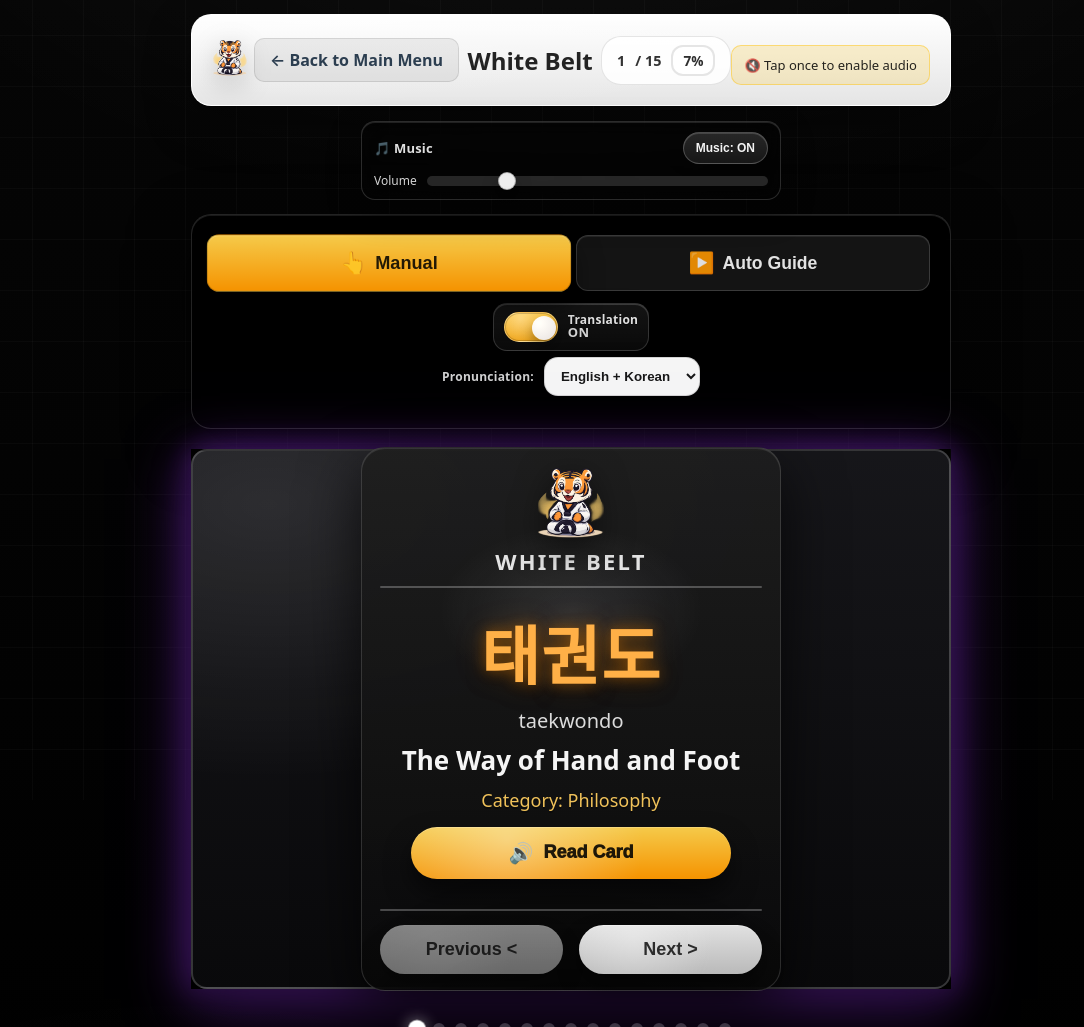
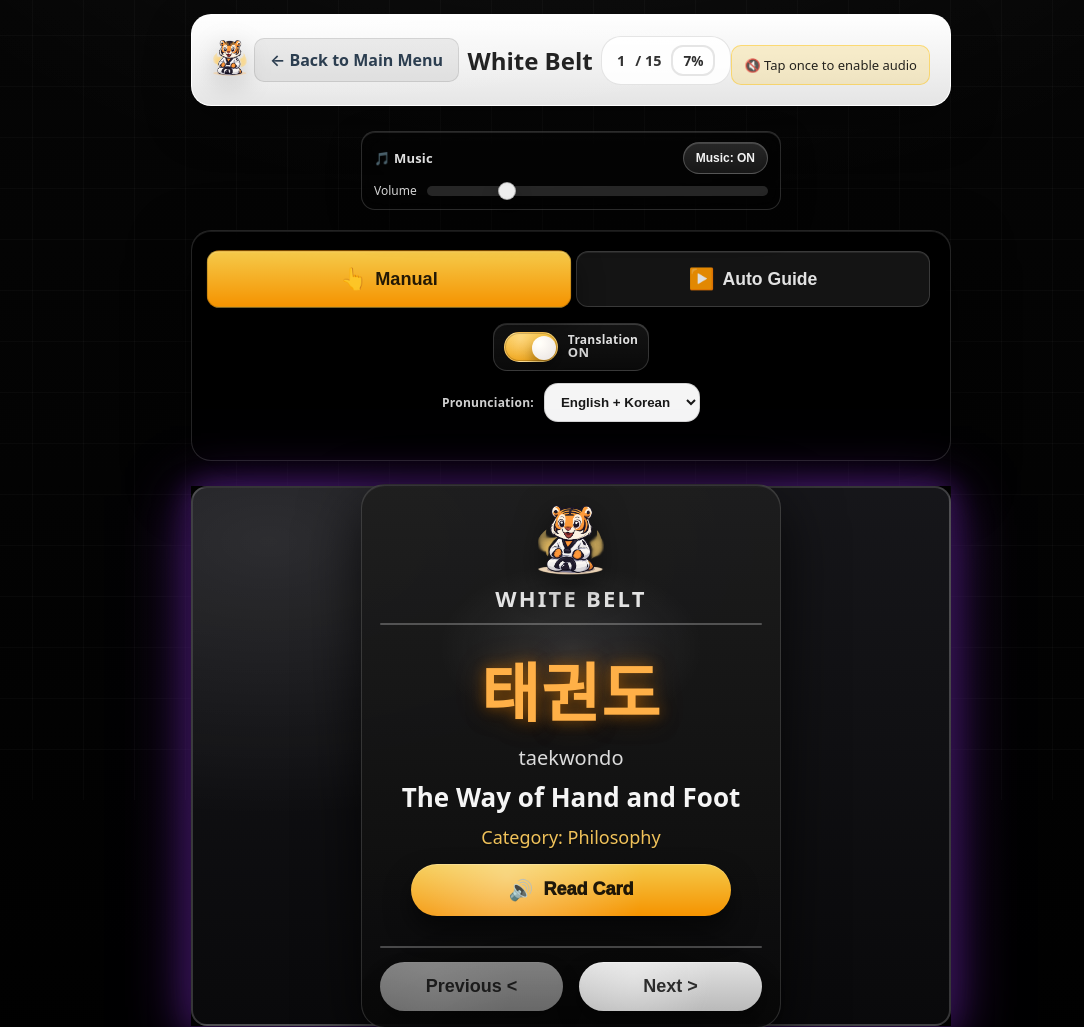
Before and after one commit to jalex0823/WUTA-Taekwondo-Vocabulary-Study-App, a Flask app: page /belts/white in a window 1280 px wide. Shown: the top 1027 px of the page, without its empty margins (69-1153 px from the left). Run offline with Flask 3, Linux system fonts and the light colour scheme.

Commit message:
Adjust margins for improved layout spacing
Increased bottom margins for several elements including cards, mode toggles, and music controls to enhance visual spacing and consistency across the UI. Also updated margin values for toggle rows in arcade theme for better alignment.

```diff
--- a/static/style.css
+++ b/static/style.css
@@ -255,7 +255,7 @@ body {
     background: white;
     border-radius: var(--border-radius);
     padding: 20px;
-    margin-bottom: 15px;
+    margin-bottom: 25px;
     box-shadow: var(--card-shadow);
     display: flex;
     align-items: center;
@@ -327,14 +327,14 @@ body {
     background: white;
     border-radius: var(--border-radius);
     padding: 20px;
+    margin-bottom: 25px;
+    box-shadow: var(--card-shadow);
+}
+
+.mode-toggle {
+    display: flex;
+    gap: 10px;
     margin-bottom: 20px;
-    box-shadow: var(--card-shadow);
-}
-
-.mode-toggle {
-    display: flex;
-    gap: 10px;
-    margin-bottom: 15px;
 }
 
 .mode-btn {
@@ -1836,7 +1836,7 @@ body.theme-arcade.theme-screenshot .category-badge {
 body.theme-arcade.theme-screenshot .translation-toggle-row {
     display: flex;
     justify-content: center;
-    margin: 10px 0 6px;
+    margin: 16px 0 12px;
 }
 
 /* Terms page: pronunciation selector */
@@ -1845,7 +1845,7 @@ body.theme-arcade.theme-screenshot .pronunciation-toggle-row {
     justify-content: center;
     align-items: center;
     gap: 10px;
-    margin: 6px 0 12px;
+    margin: 12px 0 18px;
     flex-wrap: wrap;
 }
 
@@ -2063,6 +2063,7 @@ body.translation-off .english-text {
 .app-header .music-controls,
 .terms-header + .music-controls {
     margin-top: 12px;
+    margin-bottom: 20px;
 }
 
 .music-controls__row {
```
